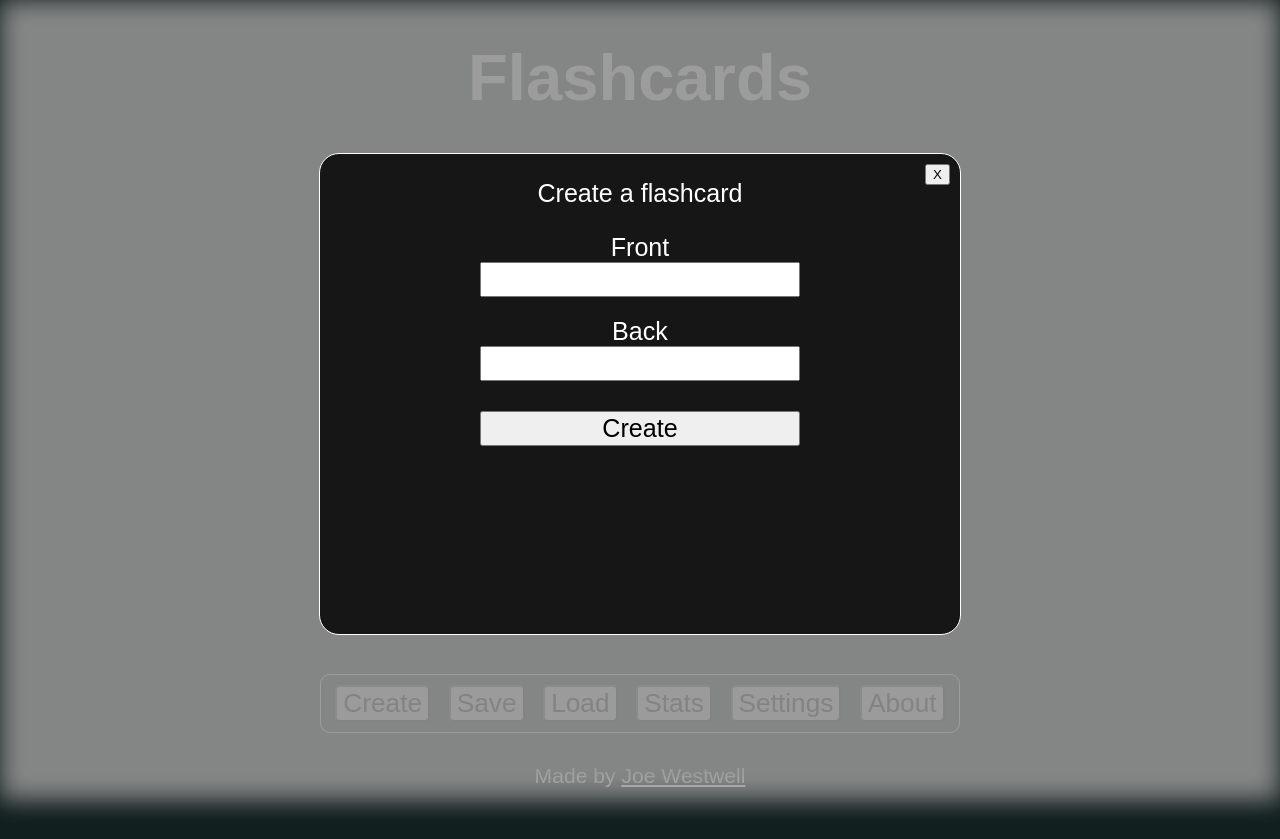
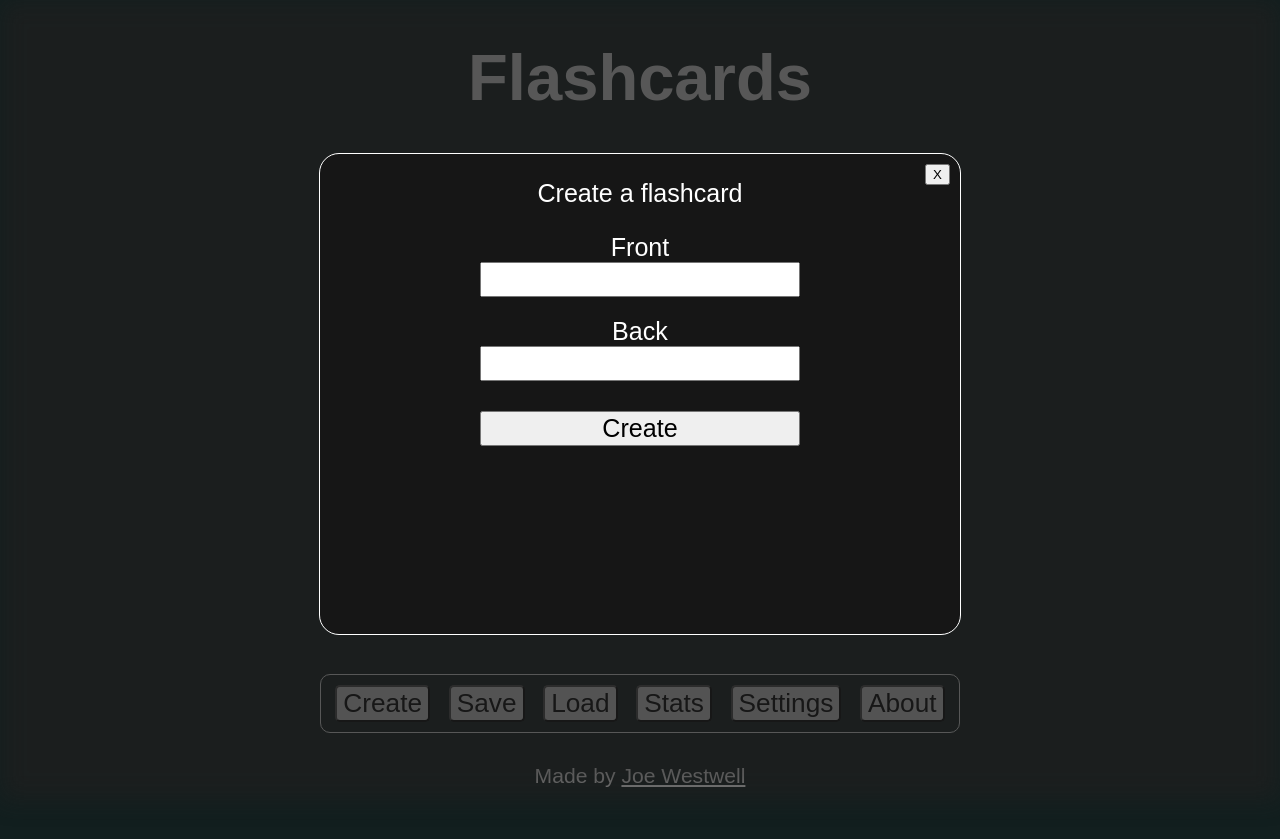
Before and after one commit to J-Wll/flashcards, a React (Vite) app: page / in a window 1280 px wide. Both pictures are taken after a click on the button "Create". Built offline with nearby package versions, Linux system fonts and the light colour scheme.

Commit message:
Darkened background blur, removed unneeded break

```diff
--- a/src/OverlayWindow.jsx
+++ b/src/OverlayWindow.jsx
@@ -23,15 +23,15 @@ export default function OverlayWindow(props) {
     }
 
     // From the stats button
-    function statsWindow(){
+    function statsWindow() {
 
         return (
             <>
-            <p className="text-white ft-2">Stats</p>
-            {/* Cards viewed? */}
-            {/* Answers correct? */}
-            {/* Cards made? */}
-            {/* Time spent? */}
+                <p className="text-white ft-2">Stats</p>
+                {/* Cards viewed? */}
+                {/* Answers correct? */}
+                {/* Cards made? */}
+                {/* Time spent? */}
             </>
         )
     }
@@ -40,14 +40,12 @@ export default function OverlayWindow(props) {
         switch (props.overlayMode) {
             case "create":
                 return createCardWindow();
-                break;
             case "save":
                 break;
             case "load":
                 break;
             case "stats":
                 return statsWindow();
-                break;
             case "settings":
                 break;
             case "about":
--- a/src/css/OverlayWindow.css
+++ b/src/css/OverlayWindow.css
@@ -25,8 +25,8 @@
     height: 100vh;
     box-sizing: border-box;
 
-    background-color: rgb(146, 146, 146);
-    opacity: 90%;
+    background-color: rgb(31, 31, 31);
+    opacity: 75%;
     filter: blur(12px);
 }
 
```
